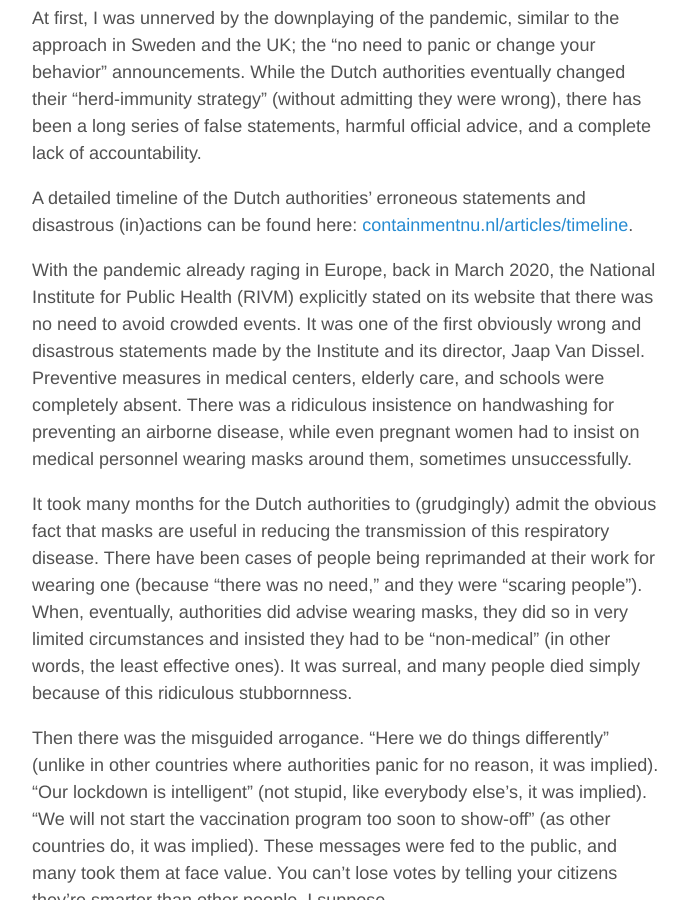
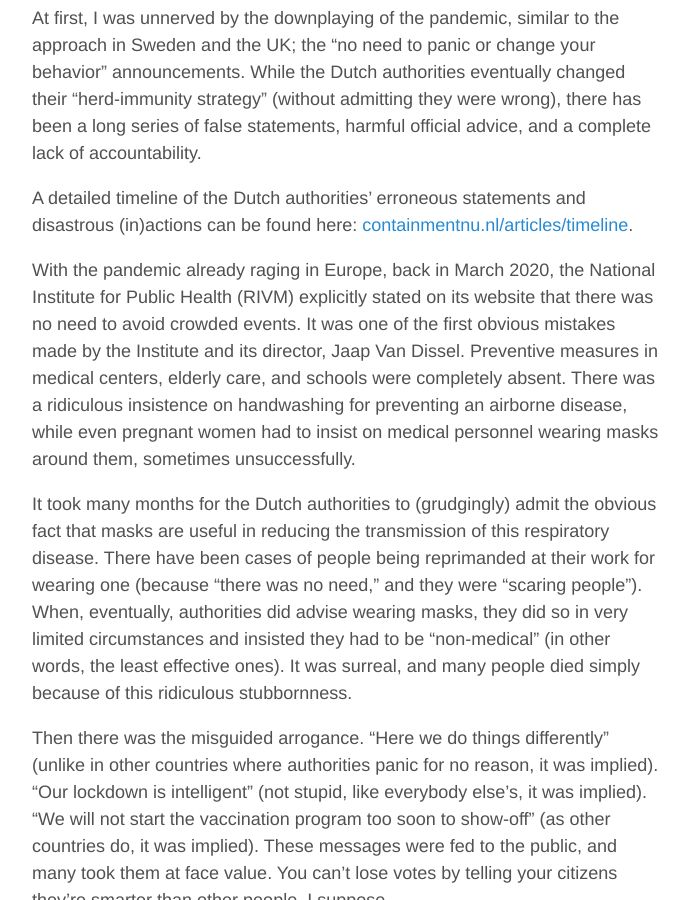
Before and after one commit to aoghina/aoghina.github.io, a Jekyll site: the page built from _posts/2021-03-30-the-intelligent-lockdown.md, in a window 1280 px wide and 900 px high, scrolled down 464 px. Shown: the whole window, without its empty margins (293-982 px from the left). Built offline with Jekyll 4.4.1, drawn with Linux system fonts in a browser that asks for light colours; comment, search, counter and statistics services are not loaded.

Commit message:
Update itel loc

```diff
--- a/_posts/2021-03-30-the-intelligent-lockdown.md
+++ b/_posts/2021-03-30-the-intelligent-lockdown.md
@@ -15,7 +15,7 @@ At first, I was unnerved by the downplaying of the pandemic, similar to the appr
 
 A detailed timeline of the Dutch authorities' erroneous statements and disastrous (in)actions can be found here: [containmentnu.nl/articles/timeline](https://www.containmentnu.nl/articles/timeline?lang=en).
 
-With the pandemic already raging in Europe, back in March 2020, the National Institute for Public Health (RIVM) explicitly stated on its website that there was no need to avoid crowded events. It was one of the first obviously wrong and disastrous statements made by the Institute and its director, Jaap Van Dissel. Preventive measures in medical centers, elderly care, and schools were completely absent. There was a ridiculous insistence on handwashing for preventing an airborne disease, while even pregnant women had to insist on medical personnel wearing masks around them, sometimes unsuccessfully.
+With the pandemic already raging in Europe, back in March 2020, the National Institute for Public Health (RIVM) explicitly stated on its website that there was no need to avoid crowded events. It was one of the first obvious mistakes made by the Institute and its director, Jaap Van Dissel. Preventive measures in medical centers, elderly care, and schools were completely absent. There was a ridiculous insistence on handwashing for preventing an airborne disease, while even pregnant women had to insist on medical personnel wearing masks around them, sometimes unsuccessfully.
 
 It took many months for the Dutch authorities to (grudgingly) admit the obvious fact that masks are useful in reducing the transmission of this respiratory disease. There have been cases of people being reprimanded at their work for wearing one (because "there was no need," and they were "scaring people"). When, eventually, authorities did advise wearing masks, they did so in very limited circumstances and insisted they had to be "non-medical" (in other words, the least effective ones). It was surreal, and many people died simply because of this ridiculous stubbornness.
 
```
